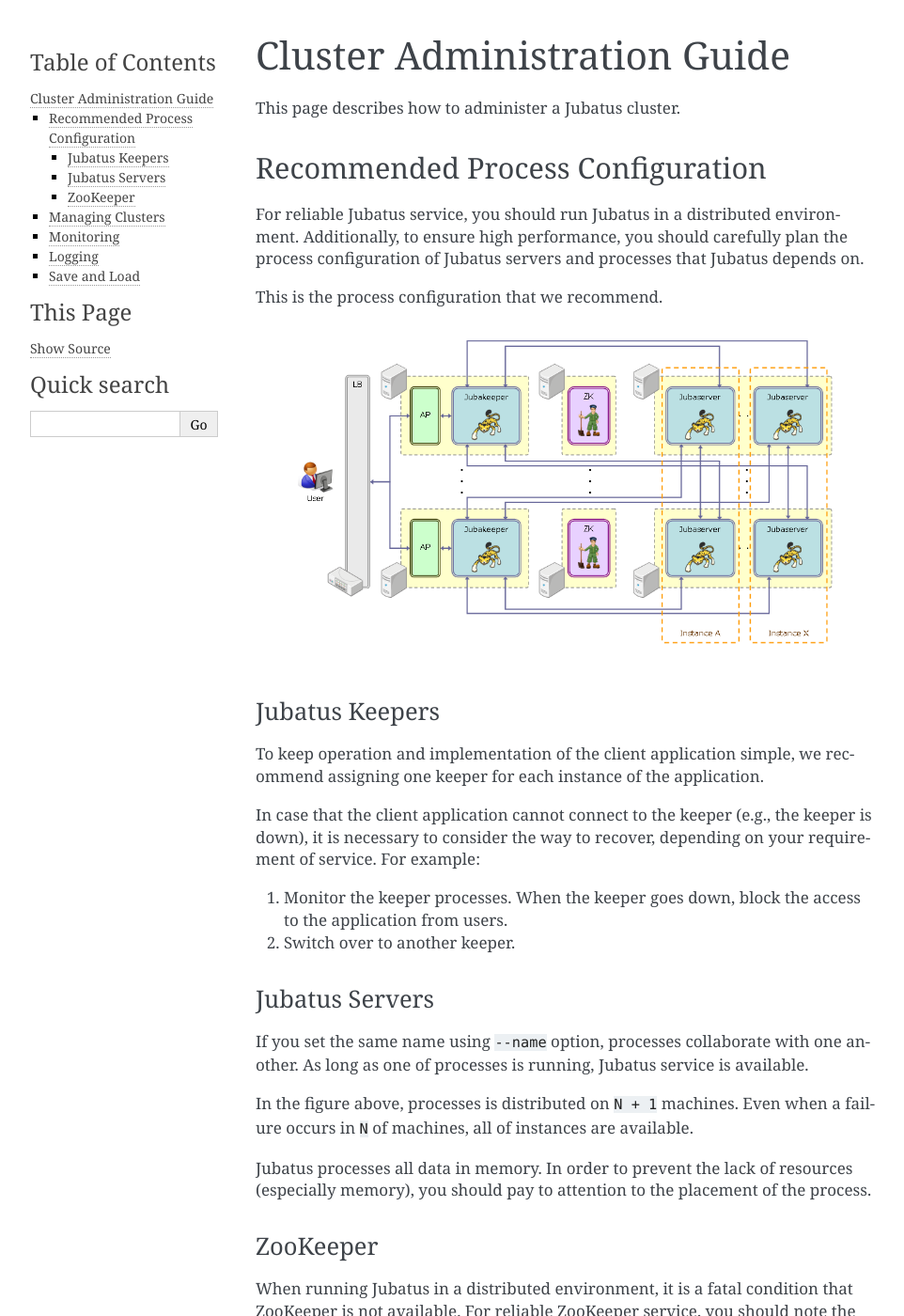
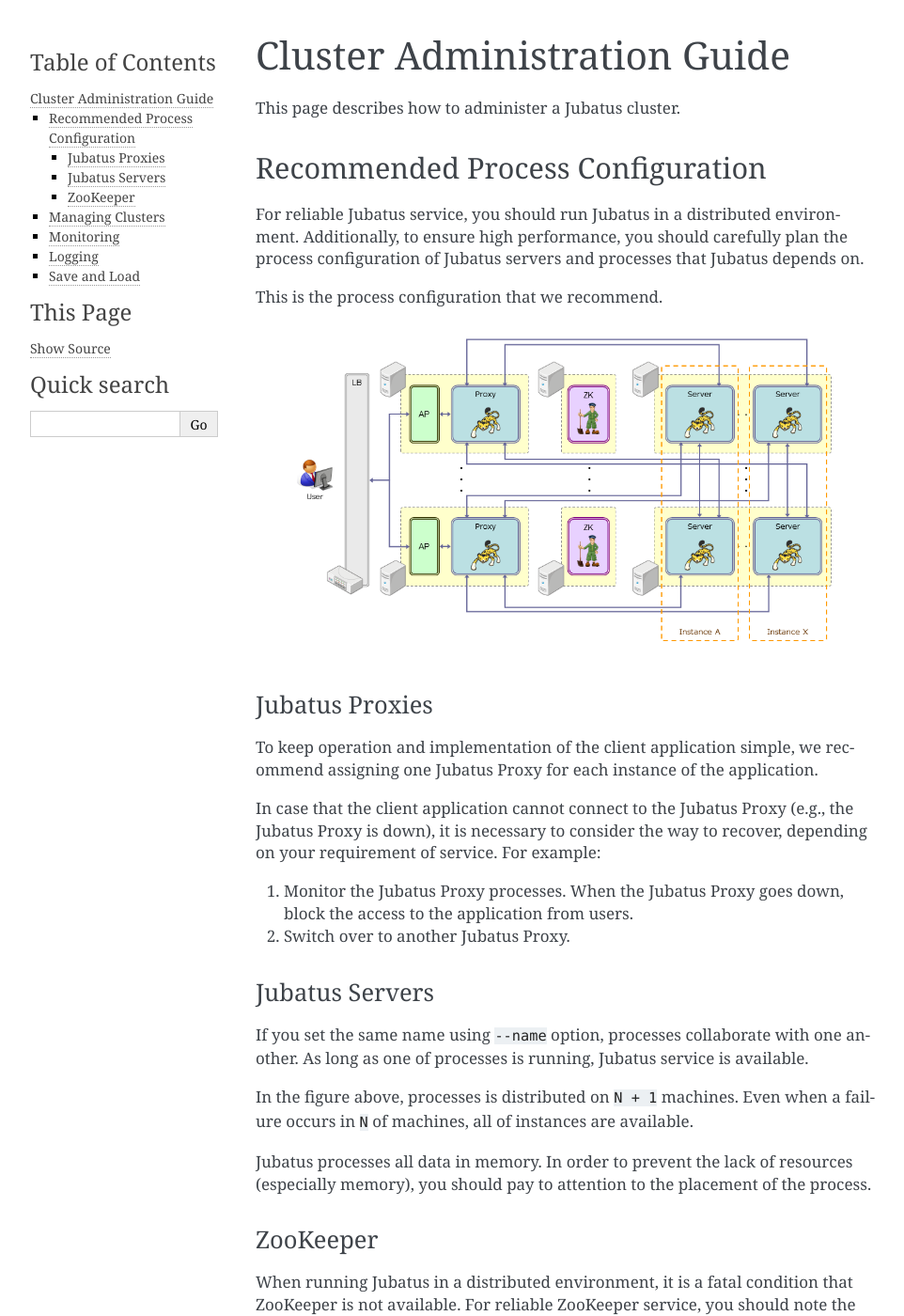
Before and after one commit to jubatus/website, a Sphinx documentation site: the page built from source/en/admin.rst, in a window 1280 px wide and 1400 px high. Shown: the whole window at 94% size, without its empty margins (148-1110 px from the left). Built offline with Sphinx 7.4.7, drawn with Linux system fonts in a browser that asks for light colours; the version number could not be read and is left out.

Commit message:
Renamed to proxy from keeper in en/admin.rst

```diff
--- a/source/en/admin.rst
+++ b/source/en/admin.rst
@@ -17,15 +17,15 @@
    :width: 90 %
    :alt: process configuration
 
-Jubatus Keepers
+Jubatus Proxies
 ~~~~~~~~~~~~~~~
 
-To keep operation and implementation of the client application simple, we recommend assigning one keeper for each instance of the application.
+To keep operation and implementation of the client application simple, we recommend assigning one Jubatus Proxy for each instance of the application.
 
-In case that the client application cannot connect to the keeper (e.g., the keeper is down), it is necessary to consider the way to recover, depending on your requirement of service. For example:
+In case that the client application cannot connect to the Jubatus Proxy (e.g., the Jubatus Proxy is down), it is necessary to consider the way to recover, depending on your requirement of service. For example:
 
-#. Monitor the keeper processes. When the keeper goes down, block the access to the application from users.
-#. Switch over to another keeper.
+#. Monitor the Jubatus Proxy processes. When the Jubatus Proxy goes down, block the access to the application from users.
+#. Switch over to another Jubatus Proxy.
 
 Jubatus Servers
 ~~~~~~~~~~~~~~~
```
Also changed, not shown: source/_static/process_configuration.png.
